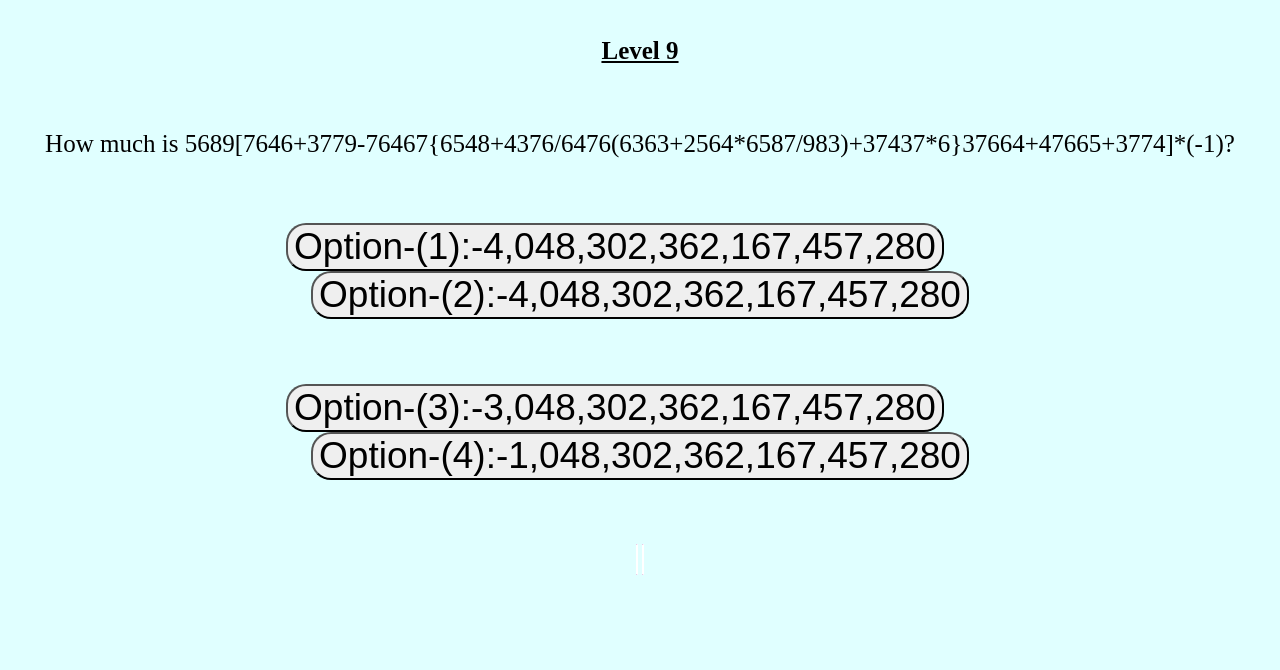
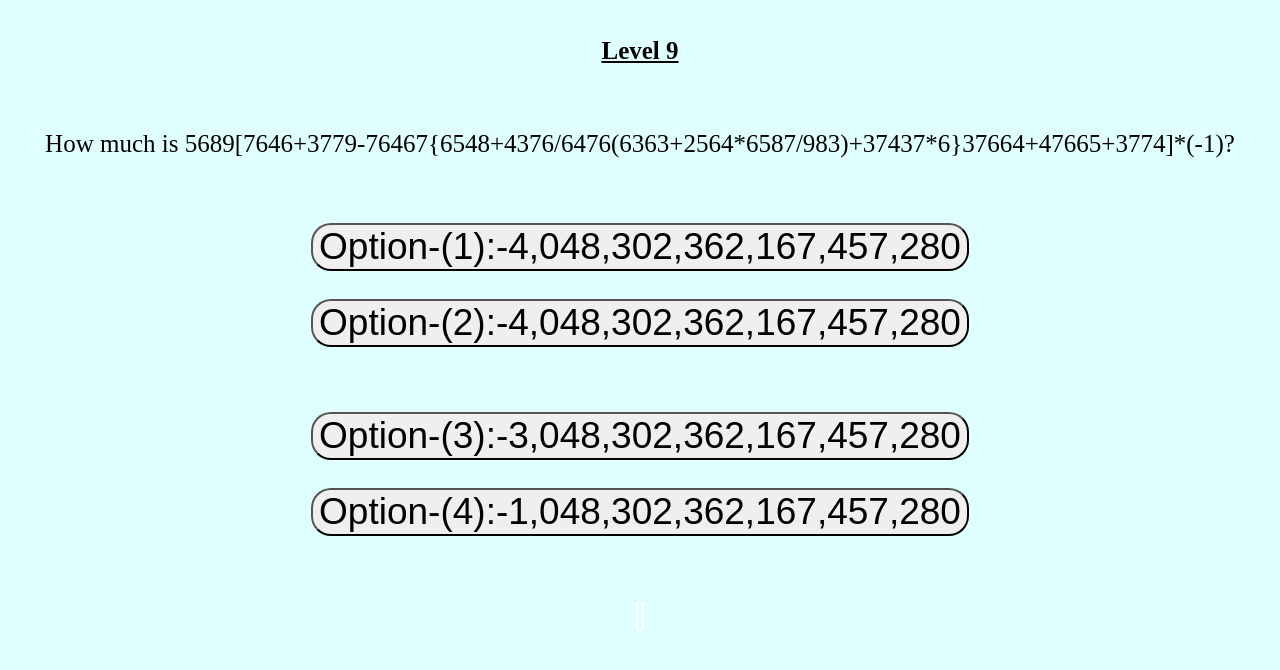
Before and after one commit to hameemshaheer30300-droid/calculiobr.com, a plain HTML site: page level9.html in a window 1280 px wide. Drawn offline with Linux system fonts and the light colour scheme.

Commit message:
Update level9.html

```diff
--- a/level9.html
+++ b/level9.html
@@ -8,9 +8,9 @@
     <body>
         <h1><u>Level 9</u></h1>
         <p>How much is 5689[7646+3779-76467{6548+4376/6476(6363+2564*6587/983)+37437*6}37664+47665+3774]*(-1)?</p>
-        <p class="tea"><button id="w">Option-(1):-4,048,302,362,167,457,280</button><a class="r"></a>
+        <p class="tea"><button id="w">Option-(1):-4,048,302,362,167,457,280</button><a class="r"><br><br></a>
         <button id="x">Option-(2):-4,048,302,362,167,457,280</button><br></p>
-        <p class="sea"><button id="y">Option-(3):-3,048,302,362,167,457,280</button><a class="r"></a>
+        <p class="sea"><button id="y">Option-(3):-3,048,302,362,167,457,280</button><a class="r"><br><br></a>
         <button id="z">Option-(4):-1,048,302,362,167,457,280</button></p>
         <p class="joy"></a><a id="p" href="level9.html"></a><a id="q" href="level10.html"></a></p>
         <style>
@@ -39,9 +39,7 @@
             border-radius: 20px;
         }
 
-        .r{
-            padding-right: 50px
-        }
+
 
 
             .joy{
```
